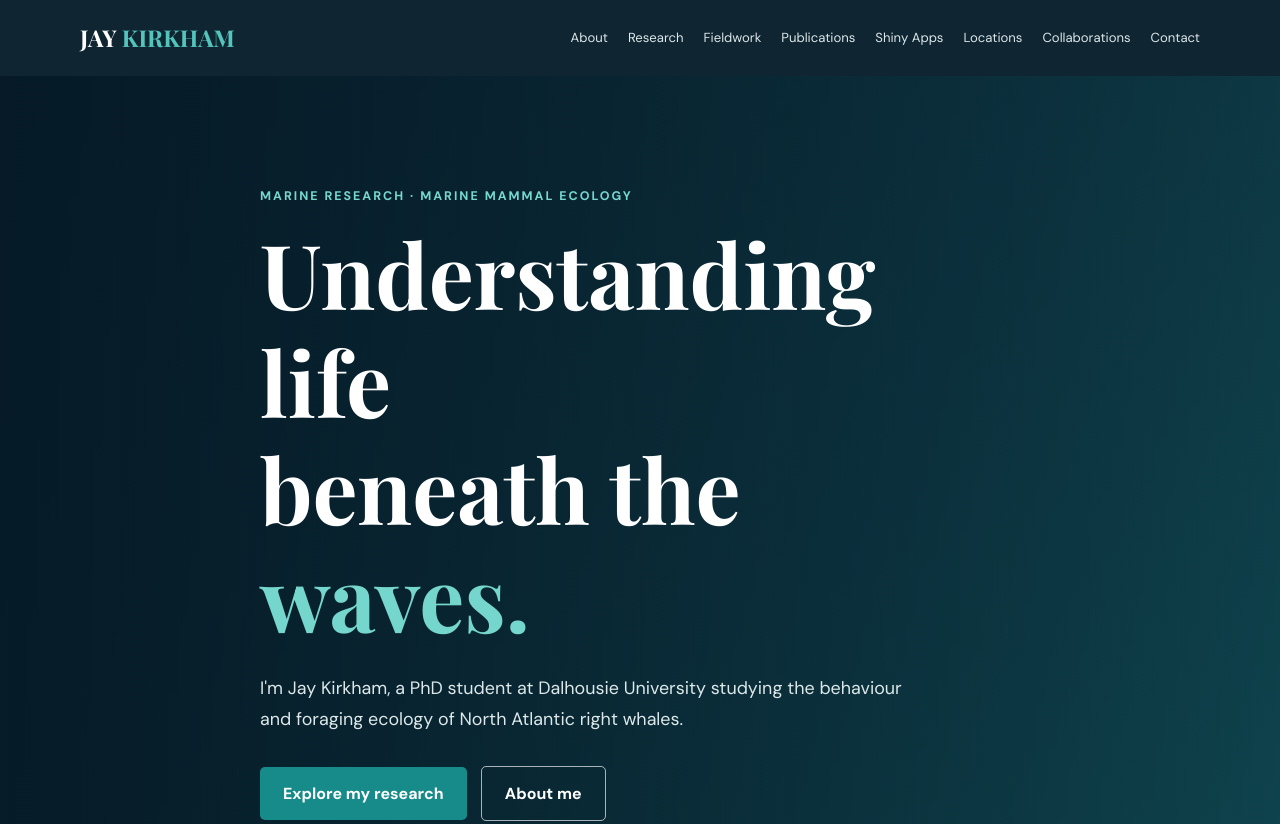
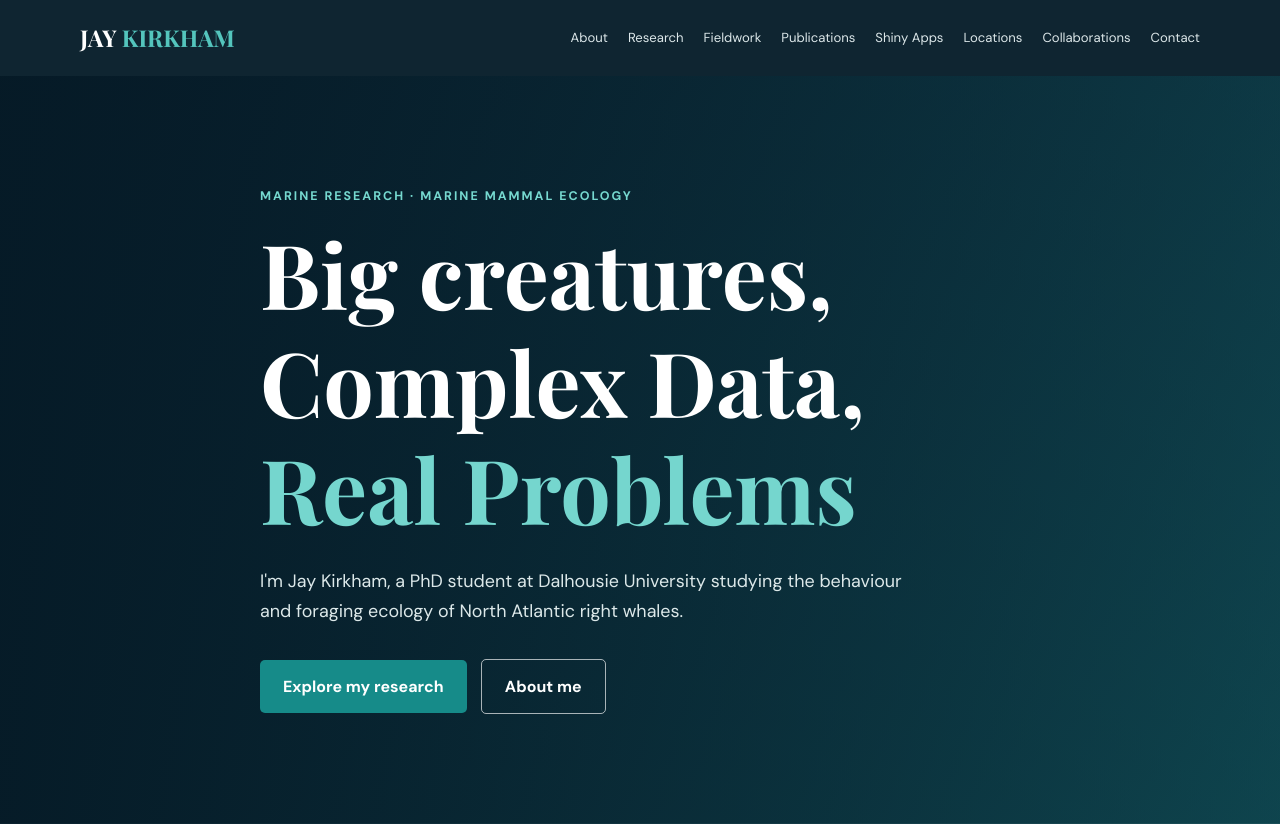
Before and after one commit to KirkhamJay/AboutMe, a plain HTML site: page index.html in a window 1280 px wide. Shown: the top 824 px of the page. Drawn offline with nearby package versions, Linux system fonts and the light colour scheme.

Commit message:
Update index.html

```diff
--- a/index.html
+++ b/index.html
@@ -542,7 +542,11 @@
     <div class="container hero-content">
       <div class="eyebrow">Marine Research · Marine Mammal Ecology</div>
 
-      <h1>Understanding life<br>beneath the <span>waves.</span></h1>
+      <h1>
+  Big creatures,<br>
+  Complex Data,<br>
+  <span>Real Problems</span>
+      </h1>
 
       <p>
         I'm Jay Kirkham, a PhD student at Dalhousie University
```
